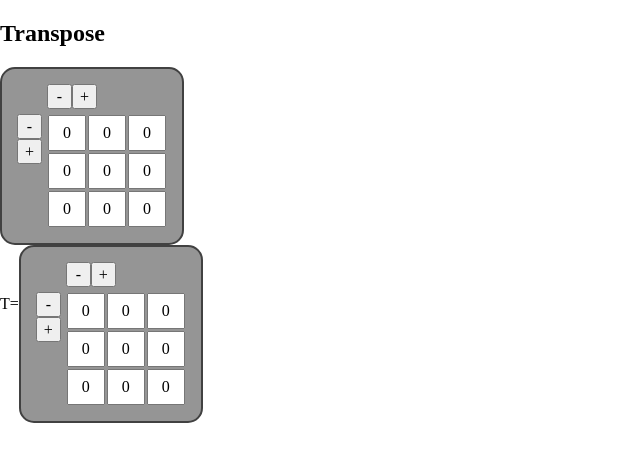
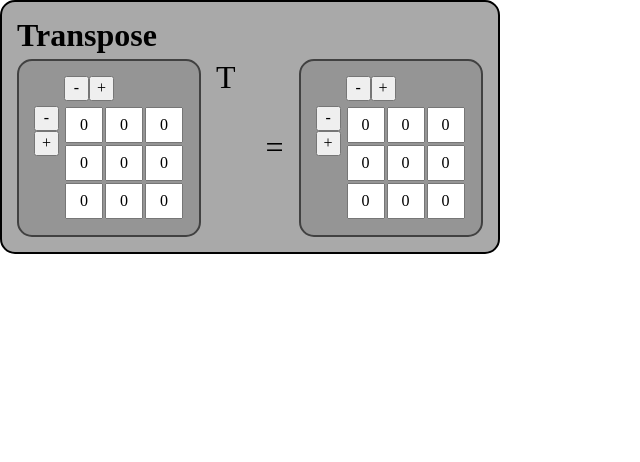
Before and after one commit to DEsimas/matrix-calc, a React app: page / in a window 1280 px wide. Shown: the top 462 px of the page, without its empty margins (0-640 px from the left). Built offline with nearby package versions, Linux system fonts and the light colour scheme.

Commit message:
Transpose styles

```diff
--- /dev/null
+++ b/src/components/Transpose.css
@@ -0,0 +1,28 @@
+.transpose {
+    background-color: darkgray;
+    display: inline-block;
+    border: 2px black solid;
+    border-radius: 15px;
+    padding: 15px;
+}
+
+.transpose-desktop {
+    display: flex;
+    align-items: center;
+}
+
+.transpose span {
+    font-size: 32px;
+    margin: 0 15px;
+}
+
+.transpose-header {
+    font-size: 32px;
+    margin: 0;
+    margin-bottom: 5px;
+}
+
+.transpose-input {
+    display: flex;
+    align-items: flex-start;
+}
--- a/src/components/Transpose.js
+++ b/src/components/Transpose.js
@@ -1,6 +1,7 @@
 import React, { useEffect, useState } from 'react'
 import { getZeroMatrix, transpose } from '../Matrix'
 import Input from './Input'
+import './Transpose.css'
 
 const Transpose = () => {
     const [matrix1, setMatrix1] = useState(getZeroMatrix(3, 3))
@@ -8,18 +9,20 @@ const Transpose = () => {
 
     return (
         <div className='transpose'>
-            <h2>Transpose</h2>
+            <h2 className='transpose-header'>Transpose</h2>
+            <div className='transpose-desktop'>
                 <div className='transpose-input'>
                     <Input value={matrix1} onChange={(matrix) => {
                         setMatrix2(transpose(matrix))
                     }} />
+                    <span className='transpose-span'>T</span>
                 </div>
-            <span>T</span>
                 <span>=</span>
                 <Input value={matrix2} onChange={(matrix) => {
                     setMatrix1(transpose(matrix))
                 }} />
             </div>
+        </div>
     )
 }
 
```
Lines whose indentation alone changed are shown as unchanged.
